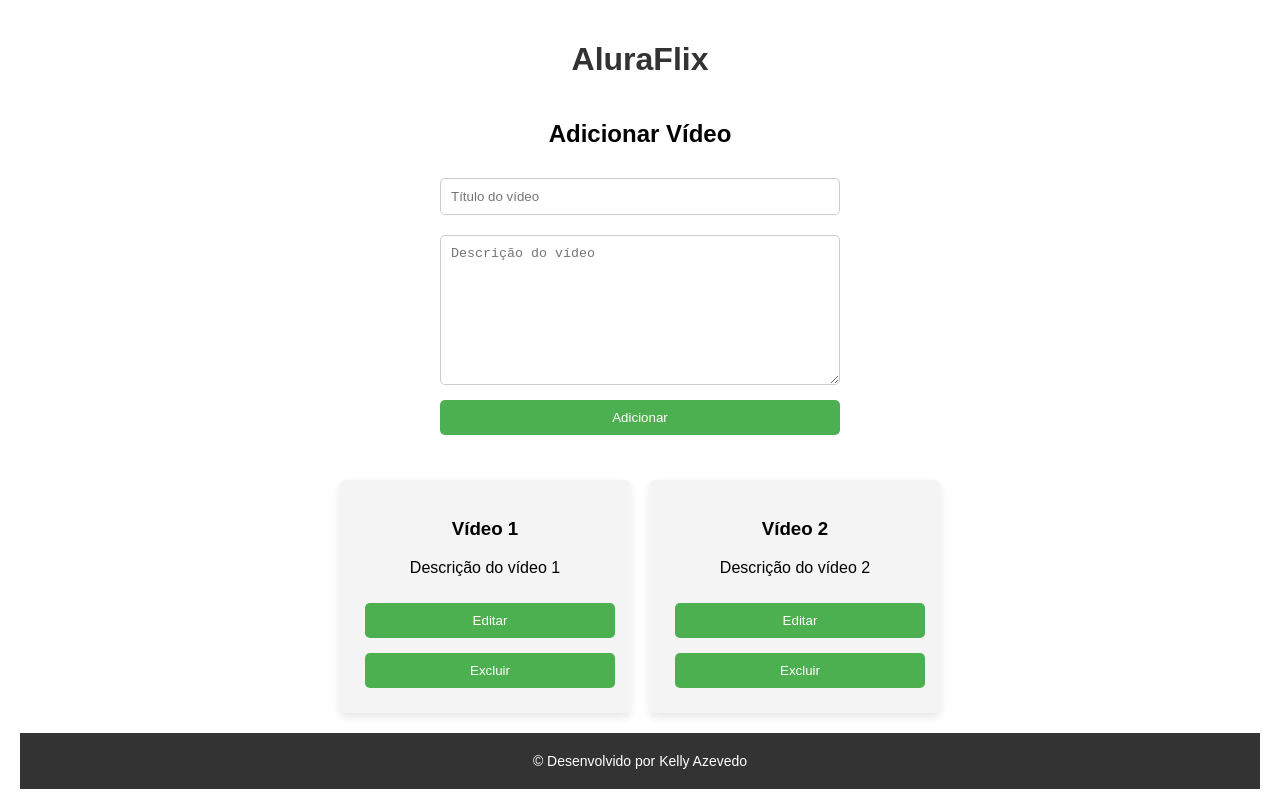
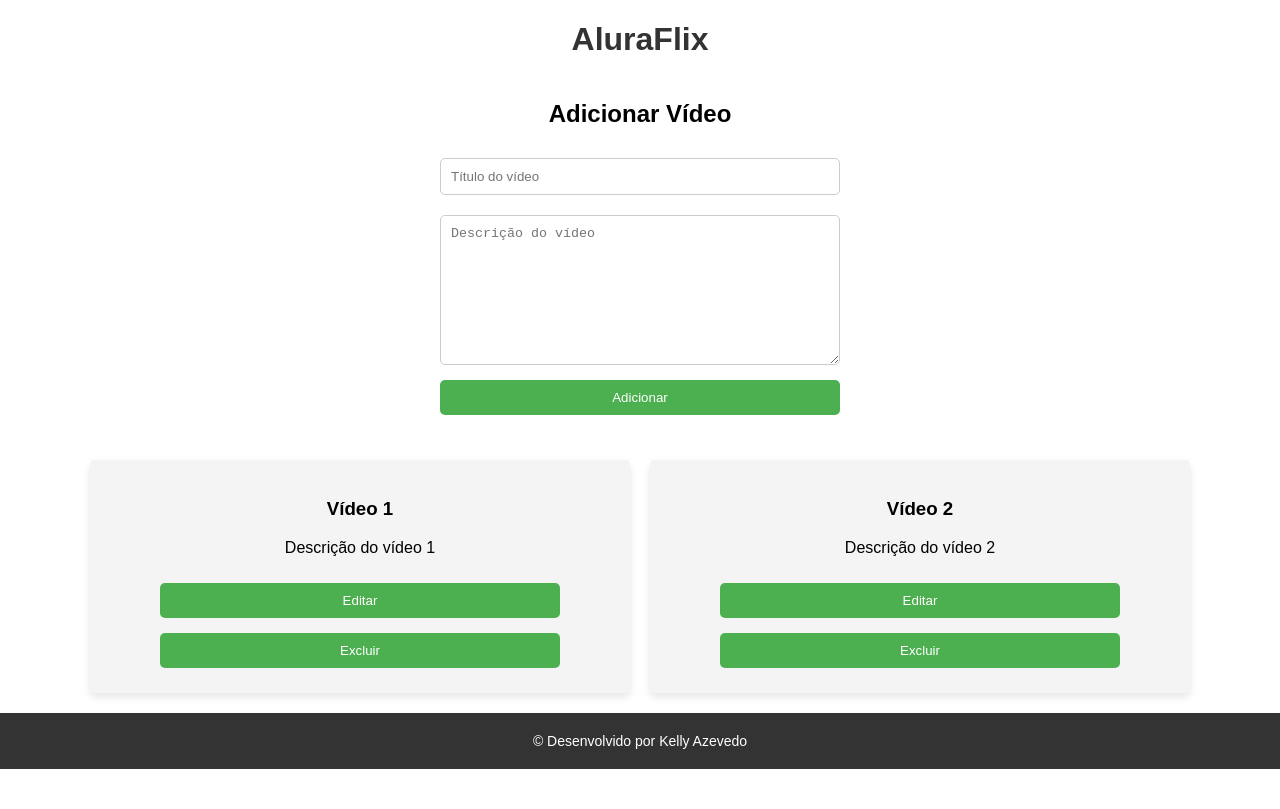
Before and after one commit to kellymaraazevedo/Challenge-aluraflix, a React (Create React App) app: page / in a window 1280 px wide. Built offline with nearby package versions, Linux system fonts and the light colour scheme.

Commit message:
Update App.css

```diff
--- a/src/App.css
+++ b/src/App.css
@@ -1,42 +1,42 @@
-/* Estilos gerais */
+
 .App {
   font-family: Arial, sans-serif;
   text-align: center;
-  padding: 20px;
+  padding: 0px;
 }
 
 h1 {
   color: #333;
 }
 
-/* Estilo para o formulário */
+
 form {
   display: flex;
   flex-direction: column;
   align-items: center;
   margin-bottom: 20px;
   width: 100%;
-  max-width: 500px;  /* Limita a largura do formulário */
+  max-width: 500px;
   margin-left: auto;
   margin-right: auto;
 }
 
 input, textarea {
   width: 100%;
-  max-width: 400px;  /* Define um tamanho máximo para os campos */
+  max-width: 400px;
   padding: 10px;
   margin: 10px 0;
   border: 1px solid #ccc;
   border-radius: 5px;
-  box-sizing: border-box; /* Inclui padding e borda no tamanho do elemento */
+  box-sizing: border-box;
 }
 
 textarea {
-  height: 150px;  /* Ajusta a altura do textarea */
-  resize: vertical;  /* Permite redimensionamento vertical do campo */
+  height: 150px;
+  resize: vertical;
 }
 
-/* Estilo do botão */
+
 button {
   padding: 10px 20px;
   margin: 5px;
@@ -46,19 +46,19 @@ button {
   border-radius: 5px;
   cursor: pointer;
   width: 100%;
-  max-width: 400px;  /* Limita a largura máxima do botão */
+  max-width: 400px;
 }
 
 button:hover {
   background-color: #45a049;
 }
 
-/* Estilo para a lista de vídeos */
+
 .video-list {
   display: flex;
-  flex-wrap: wrap;  /* Faz os vídeos quebrarem para a próxima linha quando necessário */
-  justify-content: center;  /* Centraliza os itens dentro do container */
-  gap: 20px;  /* Espaço entre os vídeos */
+  flex-wrap: wrap;
+  justify-content: center;
+  gap: 20px;
   padding: 20px;
 }
 
@@ -66,7 +66,7 @@ button:hover {
   background: #f4f4f4;
   padding: 20px;
   border-radius: 5px;
-  width: 250px;  /* Largura dos itens de vídeo */
+  width: 500px;
   text-align: center;
   box-shadow: 0 4px 8px rgba(0, 0, 0, 0.1);
 }
```
